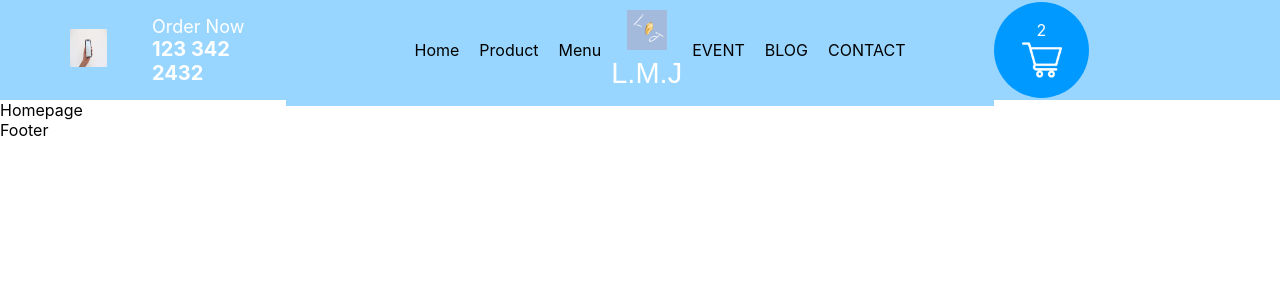
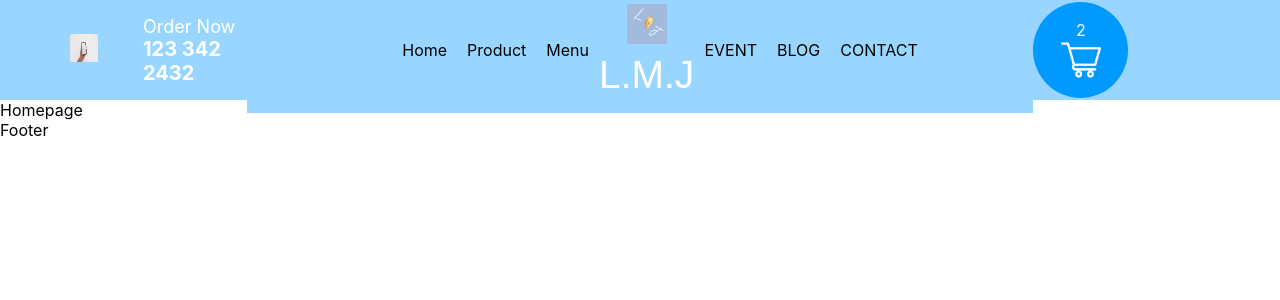
Before and after one commit to barbaroreyes/tosell, a Next.js app: page / in a window 1280 px wide. Shown: the top 300 px of the page. Built offline with nearby package versions, Linux system fonts and the light colour scheme.

Commit message:
update-logo

```diff
--- a/Compo/NavBar.js
+++ b/Compo/NavBar.js
@@ -17,8 +17,7 @@ const NavBar = () => {
         </div>
       <div className = {styles.item}>
         <ul className = {styles.list}>
-
-          <li className = {styles.listItem}>Home</li>
+       <li className = {styles.listItem}>Home</li>
           <li className = {styles.listItem}>Product</li>
           <li className = {styles.listItem}>Menu</li>
           <div className = {styles.logo}>
--- a/styles/Navbar.module.css
+++ b/styles/Navbar.module.css
@@ -15,7 +15,7 @@
 
 }
 .item:nth-child(2){
-flex: 3;
+flex: 4;
 background-color: #99d6ff;
 }
 .callButton{
@@ -38,7 +38,7 @@ padding:20px;
 
 }
 .logo{
-  font-size: 29px;
+  font-size: 39px;
   font-family :sans-serif;
   color: #fff;
 
```
